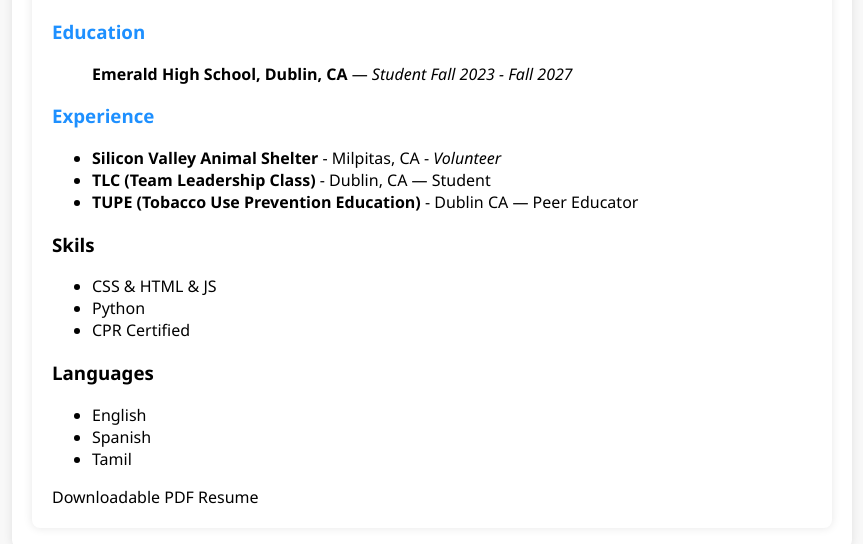
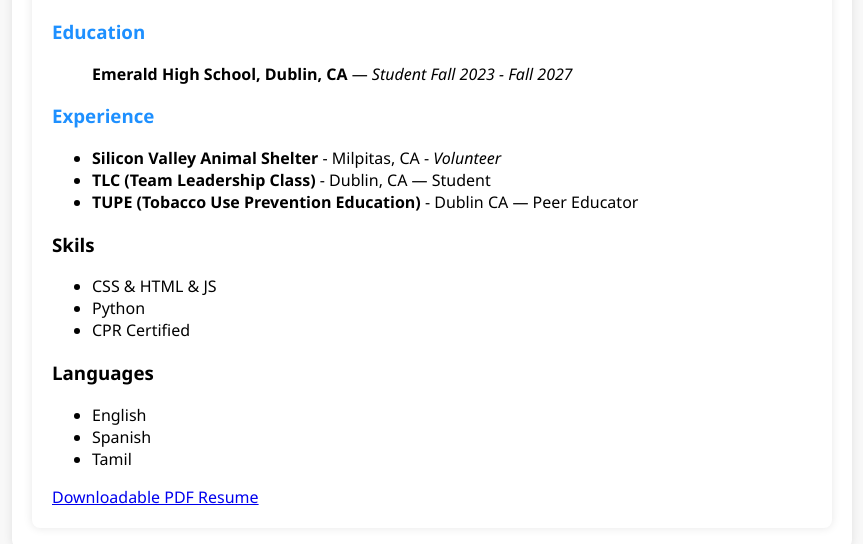
Before and after one commit to bhuvankrishnamohan/bhuvankrishnamohan.github.io, a plain HTML site: page resume.html in a window 1280 px wide. Shown: the part 342-886 px from the top of the page, without its empty margins (208-1071 px from the left). Drawn offline with Linux system fonts and the light colour scheme.

Commit message:
Update resume.html

```diff
--- a/resume.html
+++ b/resume.html
@@ -165,7 +165,7 @@
                 </div>
 
                 <div class="button-container">
-                    <a onclick="location.href='https://bhuvankrishnamohan.github.io/Resume.pdf'" class="download-button" target="_blank">Downloadable PDF Resume</a>
+                    <a href="https://bhuvankrishnamohan.github.io/Resume.pdf" class="download-button" target="_blank">Downloadable PDF Resume</a>
                 </div>
             </div>
             </div>
```
